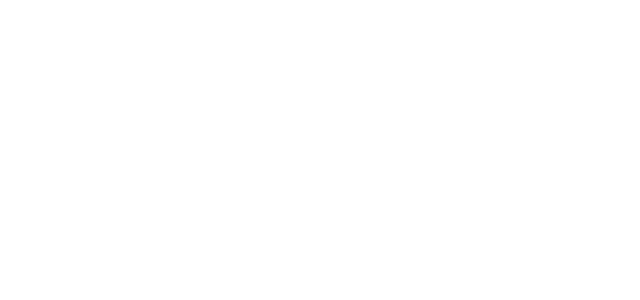
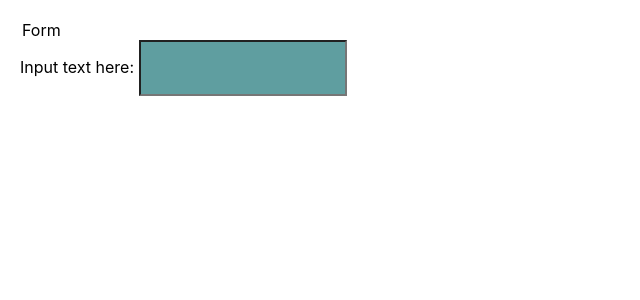
Before and after one commit to JoeDPRC/my-app, a React (Create React App) app: page / in a window 1280 px wide. Shown: the top 300 px of the page, without its empty margins (0-640 px from the left). Built offline with nearby package versions, Linux system fonts and the light colour scheme.

Commit message:
moving to a seperate file

```diff
--- a/src/App.tsx
+++ b/src/App.tsx
@@ -1,11 +1,13 @@
 import React from 'react';
 import './App.css';
-import textInput from './text-input';
+import TextInputBox from './text-input';
 
 function App() {
   return (
     <div className="App">
-        <textInput></textInput>
+      <header>
+        <TextInputBox></TextInputBox>
+      </header>
     </div>
   );
 }
--- /dev/null
+++ b/src/text-input.css
@@ -0,0 +1,11 @@
+.textInput{
+    width: 200px;
+    height: 50px;
+    color: black;
+    background-color: cadetblue;
+    font-size: medium;
+  }
+
+  label{
+    display: block;
+  }
--- a/src/text-input.tsx
+++ b/src/text-input.tsx
@@ -1,5 +1,5 @@
 import React from 'react';
-import './App.css';
+import './text-input.css';
 
 
 
@@ -16,8 +16,7 @@ function input(type: string) {
         <form>
           <legend>{formTitle}</legend>
             <label>
-            {label}
-            {input(type)}
+                {label} {input(type)}
             </label>
           </form>
     );
```
